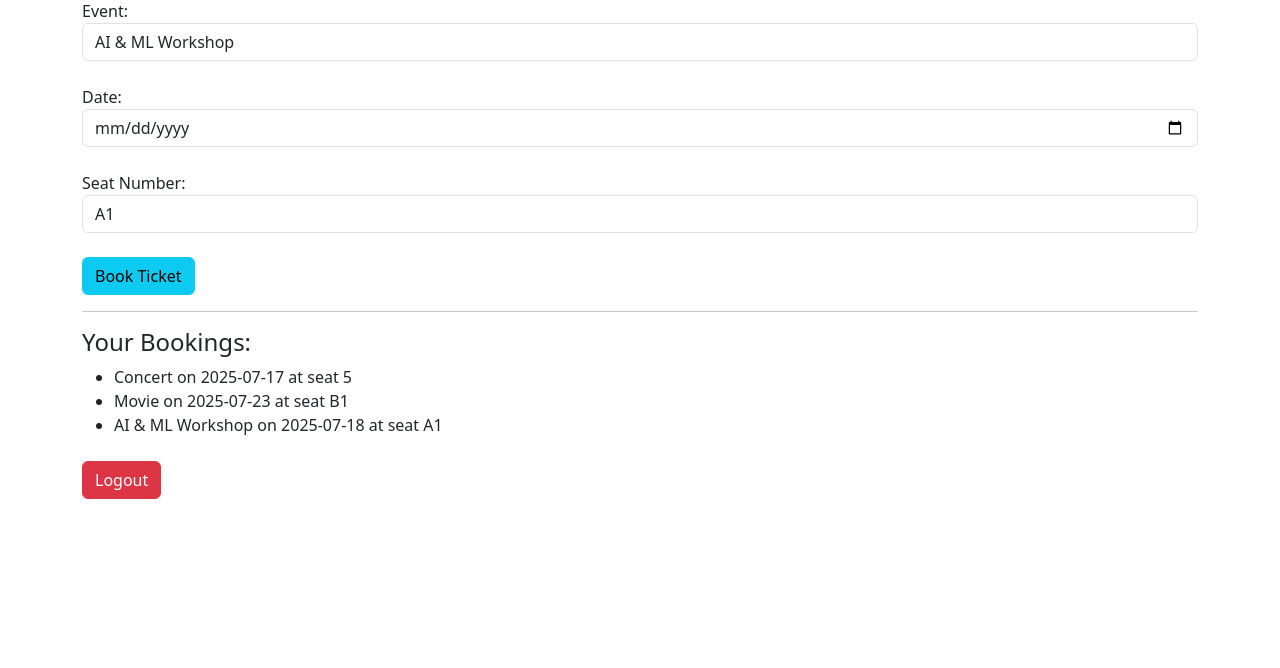
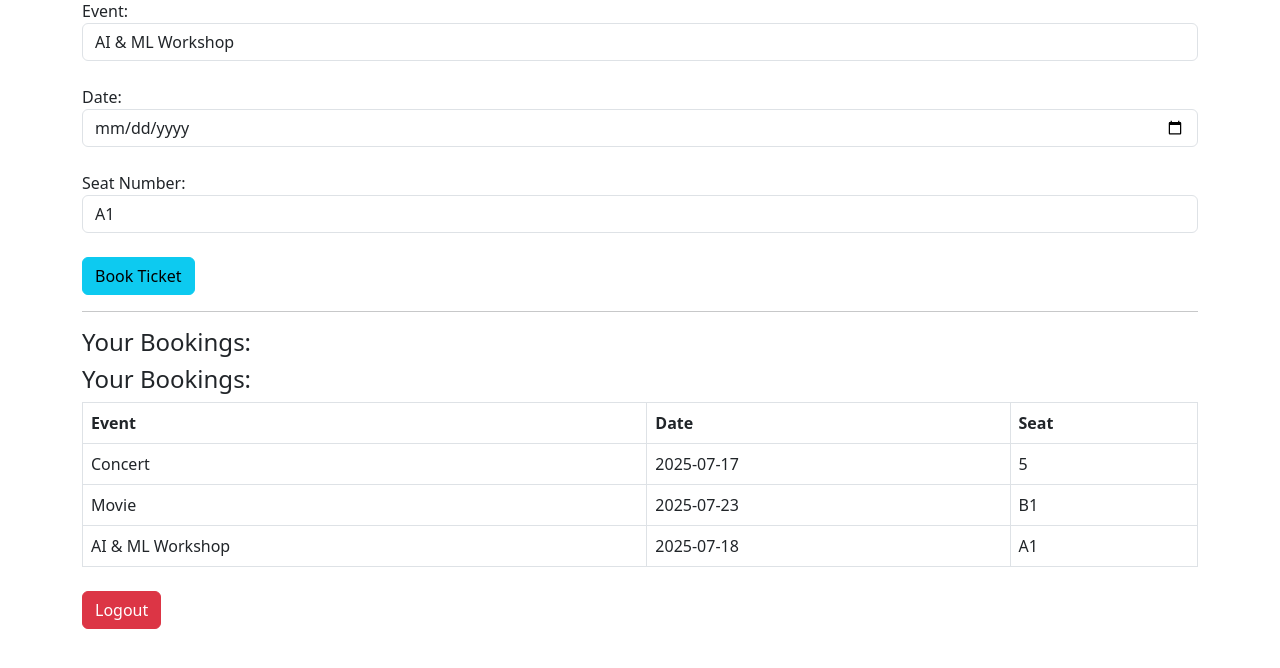
Before and after one commit to TejaswiniPemmaka/Ticket-Booking, a Flask app: page /dashboard in a window 1280 px wide. Shown: the part 108-776 px from the top of the page. Run offline with Flask 3, Linux system fonts and the light colour scheme; a user stored in the database is signed in; data comes from the database, SQL or seed files in the repository; both versions use the stored data as it was after the commit.

Commit message:
Intialcommit

```diff
--- a/Templates/dashboard.html
+++ b/Templates/dashboard.html
@@ -33,10 +33,29 @@
 
 <hr>
 <h4>Your Bookings:</h4>
-<ul>
-    {% for b in bookings %}
-        <li>{{ b[2] }} on {{ b[3] }} at seat {{ b[4] }}</li>
-    {% endfor %}
-</ul>
+{% if bookings %}
+<h4>Your Bookings:</h4>
+<table class="table table-bordered">
+    <thead>
+        <tr>
+            <th>Event</th>
+            <th>Date</th>
+            <th>Seat</th>
+        </tr>
+    </thead>
+    <tbody>
+        {% for b in bookings %}
+        <tr>
+            <td>{{ b[2] }}</td>
+            <td>{{ b[3] }}</td>
+            <td>{{ b[4] }}</td>
+        </tr>
+        {% endfor %}
+    </tbody>
+</table>
+{% else %}
+<p>No bookings yet.</p>
+{% endif %}
+
 <a href="/logout" class="btn btn-danger mt-2">Logout</a>
 {% endblock %}
```
Also changed, not shown: booking.db.
